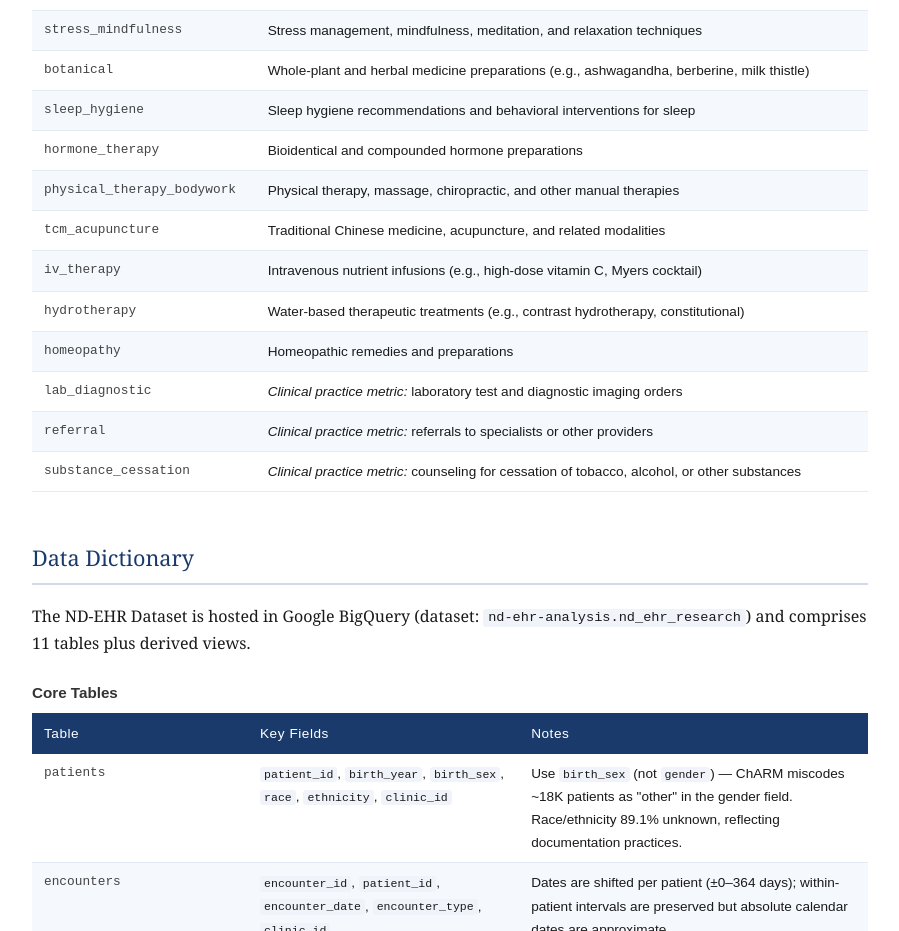
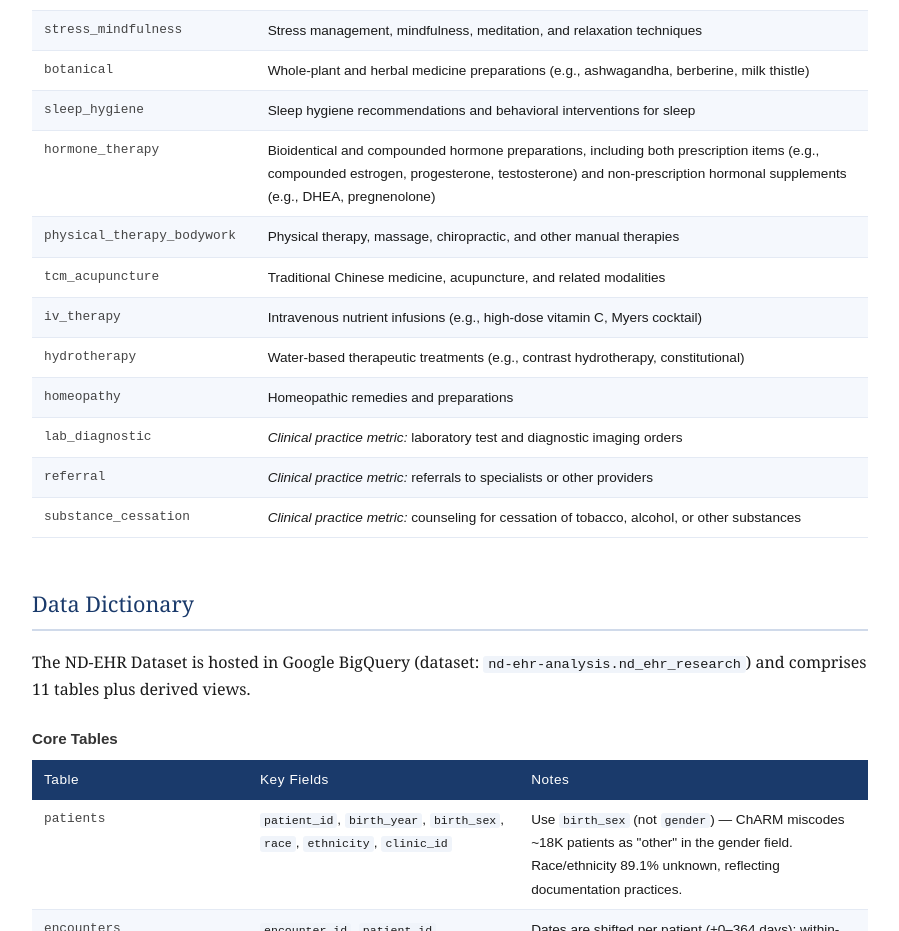
Before and after one commit to pkalnins/nd-ehr-dataset, a plain HTML site: page index.html in a window 1280 px wide. Shown: the part 1641-2572 px from the top of the page, without its empty margins (190-1089 px from the left). Drawn offline with Linux system fonts and the light colour scheme.

Commit message:
Clarify hormone_therapy includes both prescription and non-prescription items
Co-Authored-By: Claude Sonnet 4.6 <noreply@anthropic.com>

```diff
--- a/index.html
+++ b/index.html
@@ -294,7 +294,7 @@
         <tr><td class="mono">stress_mindfulness</td><td>Stress management, mindfulness, meditation, and relaxation techniques</td></tr>
         <tr><td class="mono">botanical</td><td>Whole-plant and herbal medicine preparations (e.g., ashwagandha, berberine, milk thistle)</td></tr>
         <tr><td class="mono">sleep_hygiene</td><td>Sleep hygiene recommendations and behavioral interventions for sleep</td></tr>
-        <tr><td class="mono">hormone_therapy</td><td>Bioidentical and compounded hormone preparations</td></tr>
+        <tr><td class="mono">hormone_therapy</td><td>Bioidentical and compounded hormone preparations, including both prescription items (e.g., compounded estrogen, progesterone, testosterone) and non-prescription hormonal supplements (e.g., DHEA, pregnenolone)</td></tr>
         <tr><td class="mono">physical_therapy_bodywork</td><td>Physical therapy, massage, chiropractic, and other manual therapies</td></tr>
         <tr><td class="mono">tcm_acupuncture</td><td>Traditional Chinese medicine, acupuncture, and related modalities</td></tr>
         <tr><td class="mono">iv_therapy</td><td>Intravenous nutrient infusions (e.g., high-dose vitamin C, Myers cocktail)</td></tr>
```
